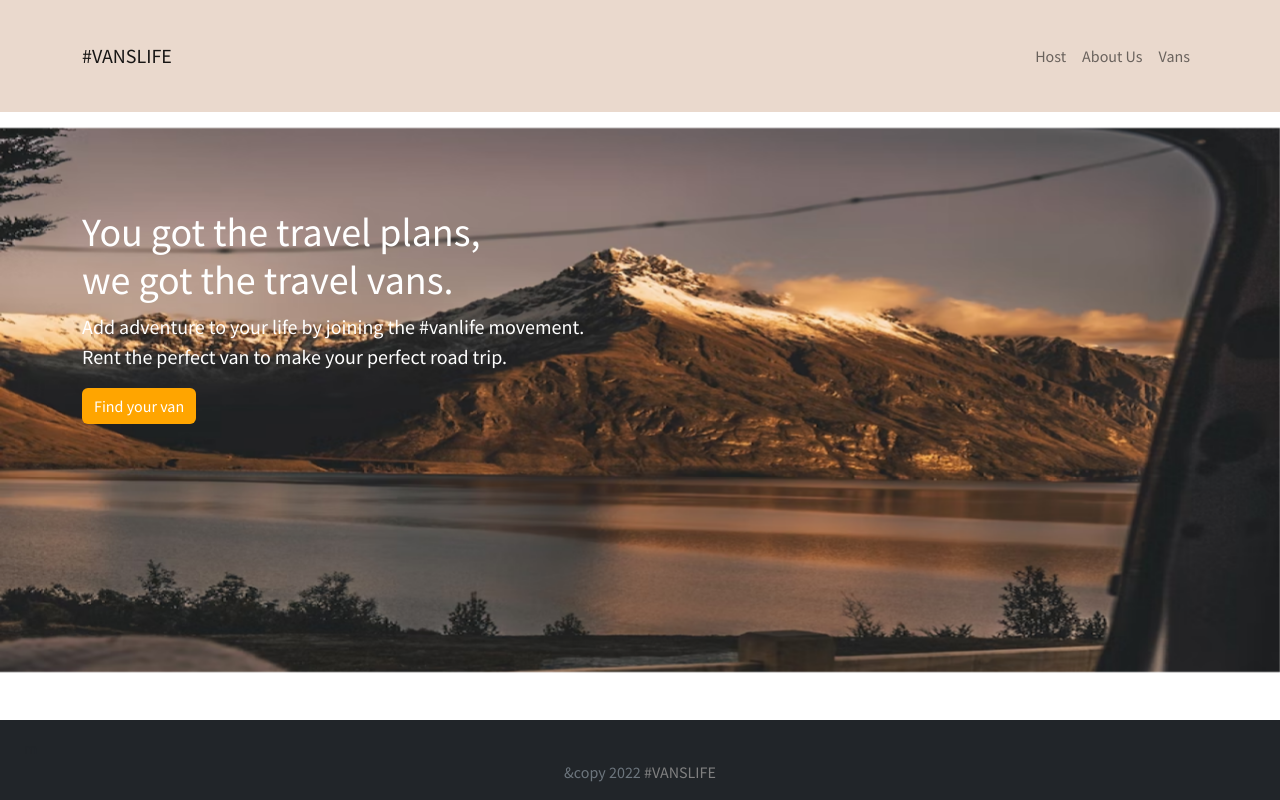
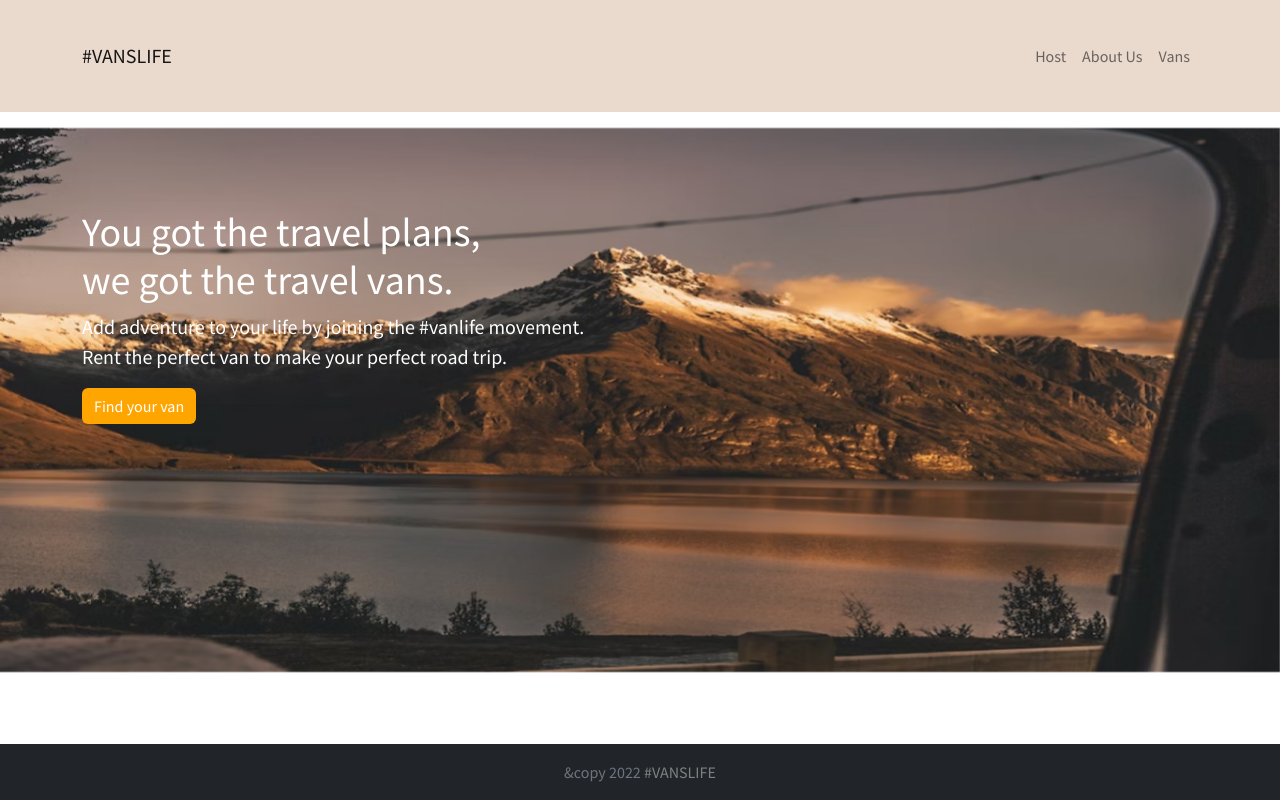
Before and after one commit to darenminarolli/vans-website, a React (Vite) app: page / in a window 1280 px wide. Built offline with nearby package versions, Linux system fonts and the light colour scheme; what miragejs would draw is missing.

Commit message:
new changes

```diff
--- a/src/App.jsx
+++ b/src/App.jsx
@@ -39,12 +39,11 @@ function App() {
           <Route index element={<VanHostDetailDetails/>}/>
           <Route path='pricing' element={<VanHostDetailPricing/>}/>
           <Route path='photos' element={<VanHostDeailPhotos/>}/>
-
        </Route>
     </Route>
     </Route>
       <Route path='*' element={<NotFound/>}/>
-   </Routes>
+   </Routes><br/>
      <Footer/>
     </>
   )
--- a/src/components/Footer.jsx
+++ b/src/components/Footer.jsx
@@ -5,11 +5,12 @@ const Footer = () => {
   return (
     <>
 
-    <footer className="footer mt-auto p-4 bg-dark py-3 fixed-bottom ">m
-      <div className="container text-center">
-        <span className="text-muted">&copy 2022 <Link style={{textDecoration:'none', color:'grey'}} to='/'>#VANSLIFE </Link></span>
-      </div>
-    </footer>
+
+   <footer className="footer mt-1 p-4 bg-dark py-3 fixed-bottom">
+    <div className="container text-center">
+      <span className="text-muted">&copy 2022 <Link style={{textDecoration:'none', color:'grey'}} to='/'>#VANSLIFE </Link></span>
+    </div>
+  </footer>
     </>
   )
 }
--- a/src/components/Vans/VanDetail.jsx
+++ b/src/components/Vans/VanDetail.jsx
@@ -33,11 +33,11 @@ return (
         </div>
           <div className="row">
             <div className="col-md-6">
-              <img src={van.imageUrl} className="img-fluid rounded" alt="About Us" />
+              <img src={van.imageUrl} className="img-fluid rounded" alt="About Us"/>
             </div>
           <div className="col-md-6 d-flex flex-column justify-content-center">
 
-         <div className='row  py-2  '>
+         <div className='row py-2'>
           <h1 style={{fontWeight:'bolder'}} className='col-6 gap-1 '>{van.name}</h1>
           <button type='button' id={(van.type==='luxury'? 'luxury':van.type==='simple'?'simple':'rugged')} className='btn btn-secondary   col-5'>{van.type}</button>
          </div>
--- a/src/components/Vans/Vans.jsx
+++ b/src/components/Vans/Vans.jsx
@@ -60,11 +60,11 @@ function handleFilterChange(key, value) {
 
           </Col>
         </Row>
-        <Row className='' xs={1} sm={2} md={3} lg={4}>
+        <Row className='' xs={1} sm={2} md={3} lg={4} >
         {displayFilteredVans.map((van) => (
-            <Col className='py-2' key={van.id}>
+            <Col className='py-2' key={van.id} >
                   <Link to={van.id} state={{search:`?${searchParams.toString()}`, type: typeFilter}} style={{textDecoration:'none', color : ' rgb(21, 21, 21)'}}>
-              <Card className="mb-4 h-100 ">
+              <Card className="mb-4 h-100">
                 <Card.Img variant="top" src={van.imageUrl} />
                 <Card.Body>
                   <Card.Title>{van.name}</Card.Title>
```
